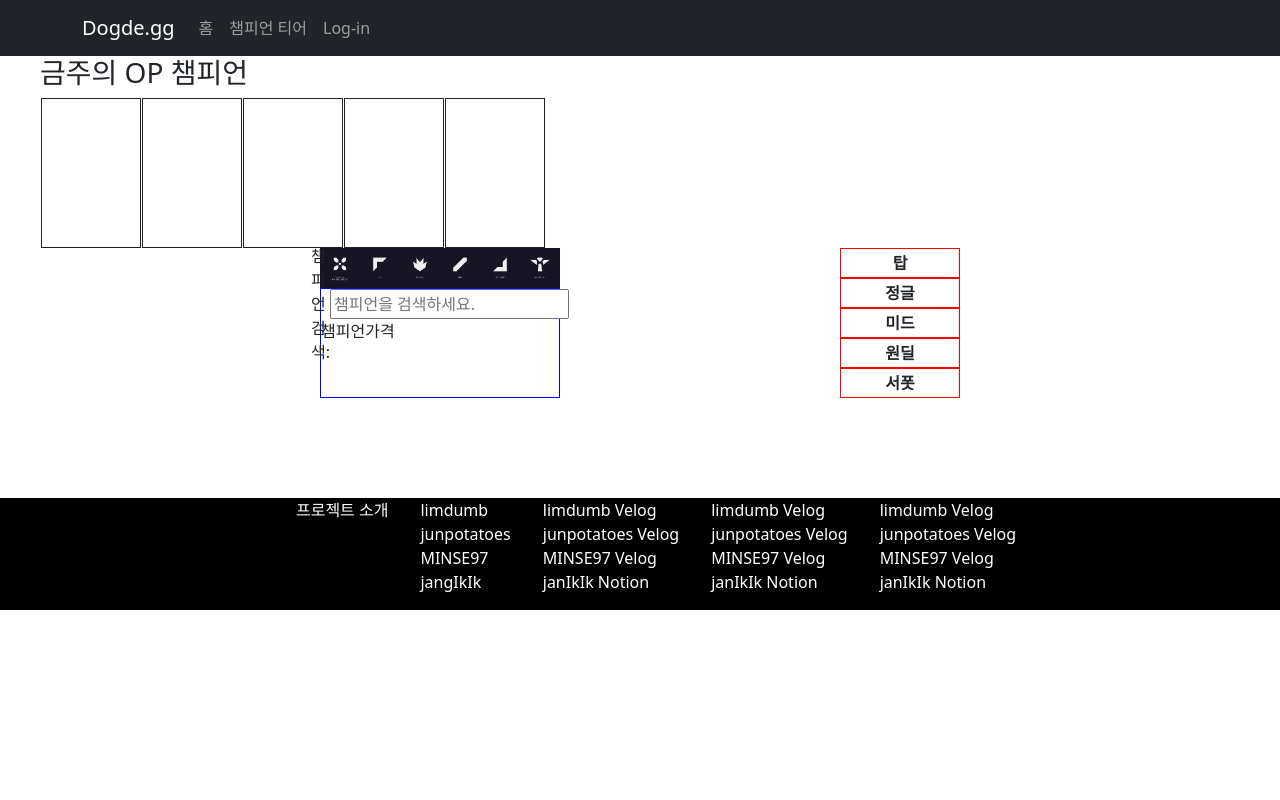
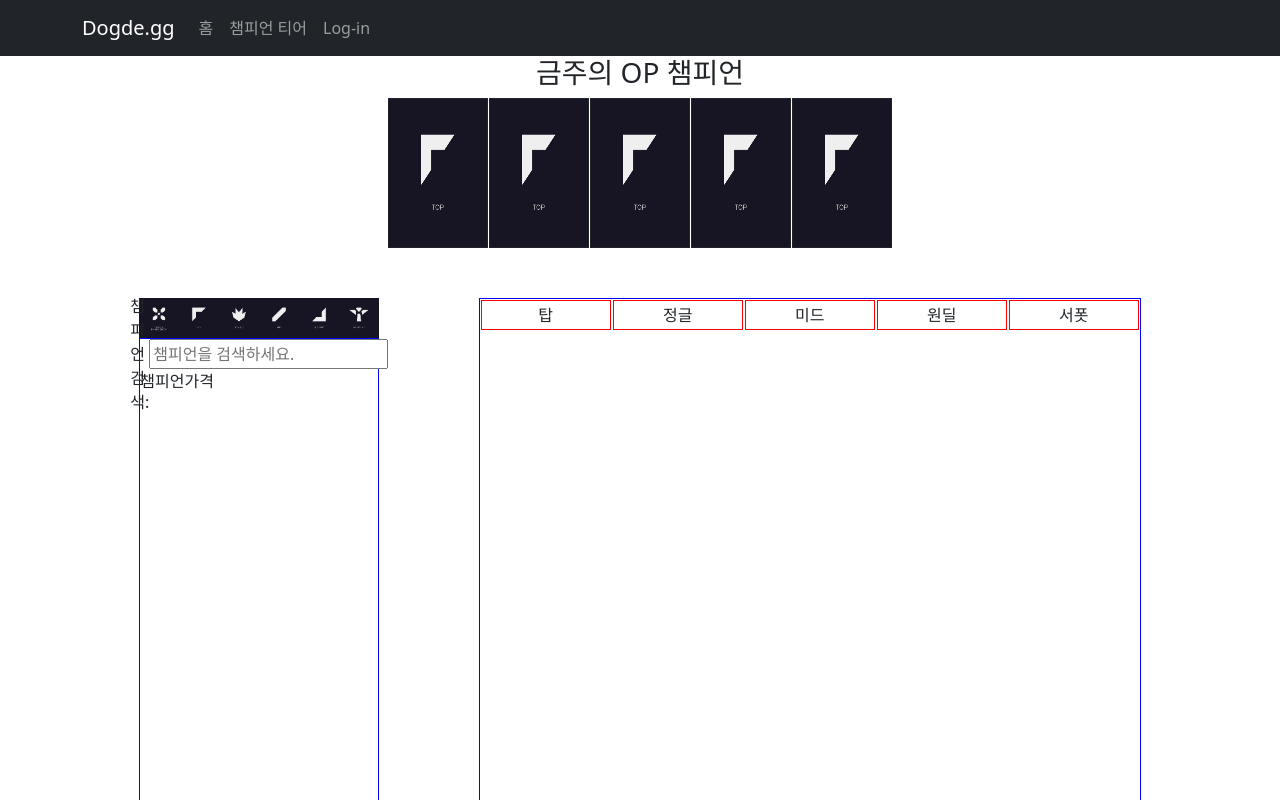
Before and after one commit to limdumb/DodGe.gg, a React (Create React App) app: page /championtear in a window 1280 px wide. Shown: the top 800 px of the page. Built offline with nearby package versions, Linux system fonts and the light colour scheme.

Commit message:
ClassName 수정

```diff
--- a/src/Components/BestChampion.css
+++ b/src/Components/BestChampion.css
@@ -1,55 +1,9 @@
-.card_container {
-    display: flex;
-}
-
-.top_card {
+.Card__Front {
     background-image: url("https://ddragon.leagueoflegends.com/cdn/img/champion/splash/Garen_0.jpg");
-    background-size: 100% 100%;
-    transform: rotateY(0deg);
-}
-
-.jungle_card {
-    background-image: url("https://ddragon.leagueoflegends.com/cdn/img/champion/splash/Nidalee_0.jpg");
     background-size: 100% 100%;
 }
 
-.mid_card {
-    background-image: url("https://ddragon.leagueoflegends.com/cdn/img/champion/splash/Leblanc_0.jpg");
+.Card__Back {
+    background-image: url("/public/Image/top.jpg");
     background-size: 100% 100%;
 }
-
-.bottom_card {
-    background-image: url("https://ddragon.leagueoflegends.com/cdn/img/champion/splash/MissFortune_0.jpg");
-    background-size: 100% 100%;
-}
-
-.support_card {
-    background-image: url("https://ddragon.leagueoflegends.com/cdn/img/champion/splash/Thresh_0.jpg");
-    background-size: 100% 100%;
-}
-
-.top_card_front {
-    background-image: url(../Image/top.jpg);
-    background-size: 100% 100%;
-    transform: rotateY(180deg);
-}
-
-.jungle_card_front {
-    background-image: url(../Image/jungle.jpg);
-    background-size: 100% 100%;
-}
-
-.mid_card_front {
-    background-image: url(../Image/mid.jpg);
-    background-size: 100% 100%;
-}
-
-.bottom_card_front {
-    background-image: url(../Image/bottom.jpg);
-    background-size: 100% 100%;
-}
-
-.support_card_front {
-    background-image: url(../Image/support.jpg);
-    background-size: 100% 100%;
-}
--- a/src/Components/BestChampion.jsx
+++ b/src/Components/BestChampion.jsx
@@ -1,6 +1,6 @@
-import { useState } from "react"
-import styled from "styled-components"
-import "./BestChampion.css"
+import { useState } from "react";
+import styled from "styled-components";
+import "./BestChampion.css";
 
 const Card = styled.div`
     height: 150px;
@@ -8,25 +8,71 @@ const Card = styled.div`
     border: solid 1px; red;
     margin: 0 0.5px;
     cursor: pointer;
-`
-export default function BestChampion() {
-    const [card, setCard] = useState(Array(5).fill(false))
+`;
+const BestChampImage = styled.img`
+  width: 100px;
+  height: 150px;
+`;
+/*export default function BestChampion() {
 
-    const cardChange = (idx)=>{
-      let result = [...card];
-      result[idx] = !result[idx]
-      setCard(result);
-      console.log(result)
+  // State 배열로 처리함 ( 이미지를 담고있는 변수를 넣어서 Arr)
+  // 그 ARR를 useState Default값으로 넘겨준다
+
+  // 인덱스를 추적해서 바꿔주게끔 해야지 이미지를 바꿀수있게 0 === garan => 교체 다른변수로 인덱스교체
+
+
+    const [cardLocation , setCardLocation] = useState([])
+    const [card, setCard] = useState(false)
+
+    const clickHandler = () => {
+        setCard(!card)
+        console.log(card)
     }
 
   return(
-   <div>
+
+   <div className="card_container">
       <h3>금주의 OP 챔피언</h3>
-      <div className="card_container">
-         {card.map(( el, idx ) => {
-           return (<Card key={idx} className={ card[idx] ? "card_back" : "card_front"}  onClick={()=>cardChange(idx)} />)
-         })}
+         <Card onClick={clickHandler}>
+          <BestChampImage src="https://ddragon.leagueoflegends.com/cdn/img/champion/splash/Garen_0.jpg"/>
+         </Card>
+         <Card>
+           <BestChampImage src="https://ddragon.leagueoflegends.com/cdn/img/champion/splash/Garen_0.jpg"/>
+         </Card>
+         <Card>
+          <BestChampImage src="https://ddragon.leagueoflegends.com/cdn/img/champion/splash/Garen_0.jpg"/>
+         </Card>
+         <Card>
+          <BestChampImage src="https://ddragon.leagueoflegends.com/cdn/img/champion/splash/Garen_0.jpg"/>
+         </Card>
+         <Card>
+           <BestChampImage src="https://ddragon.leagueoflegends.com/cdn/img/champion/splash/Garen_0.jpg"/>
+         </Card>
+    </div>
+  )
+}*/
+export default function BestChampion() {
+  const [card, setCard] = useState(Array(5).fill(false));
+
+  const cardChange = (idx) => {
+    let result = [...card];
+    result[idx] = !result[idx];
+    setCard(result);
+  };
+
+  return (
+    <div className="Card__Container">
+      <h3>금주의 OP 챔피언</h3>
+      <div className="Card__Section">
+        {card.map((el, idx) => {
+          return (
+            <Card
+              className={el ? "Card__Front" : "Card__Back"}
+              onClick={() => cardChange(idx)}
+            />
+          );
+        })}
       </div>
-  </div>
-  )
+    </div>
+  );
 }
--- a/src/Components/Champion.jsx
+++ b/src/Components/Champion.jsx
@@ -1,25 +1,25 @@
-import { useState } from "react"
 import styled from "styled-components"
 
-const ChampionTh = styled.th`
+const ChampLine = styled.span`
     border: 1px solid red;
+    width: 130px;
     height: 30px;
-    width: 120px;
+    margin: 1px;
     display: flex;
     align-items: center;
     justify-content: center;
 `
+
 export default function Champion() {
-    const [line, setLine] = useState(0);
     return (
-        <div id="Champion_container">
-            <tr>
-                <ChampionTh>탑</ChampionTh>
-                <ChampionTh>정글</ChampionTh>
-                <ChampionTh>미드</ChampionTh>
-                <ChampionTh>원딜</ChampionTh>
-                <ChampionTh>서폿</ChampionTh>
-            </tr>
+        <div id="Champion__Container">
+            <div className="Line__Container">
+                <ChampLine>탑</ChampLine>
+                <ChampLine>정글</ChampLine>
+                <ChampLine>미드</ChampLine>
+                <ChampLine>원딜</ChampLine>
+                <ChampLine>서폿</ChampLine>
+            </div>
         </div>
     )
 }
--- a/src/Components/ChampionList.jsx
+++ b/src/Components/ChampionList.jsx
@@ -2,11 +2,11 @@ import Position from "./Position"
 
 export default function ChampionList() {
     return (
-        <div className="champion_container">
+        <div className="Champion__Container">
             <Position />
-            <div className="champion_list">
+            <div className="Champion__List">
                 <div>
-                    <div className="search_champ">
+                    <div className="Search__Champ">
                         <label>챔피언검색: </label>
                         <input type="text" placeholder="챔피언을 검색하세요."></input>
                     </div>
--- a/src/Components/Position.jsx
+++ b/src/Components/Position.jsx
@@ -8,7 +8,7 @@ const LineImage = styled.img`
 //스프라이트 이미지로 구현할 것.
 export default function SidePosition() {
     return (
-        <div className="position_container">
+        <div className="Position__Container">
             <LineImage src={process.env.PUBLIC_URL + "/Image/all.jpg"}></LineImage>
             <LineImage src={process.env.PUBLIC_URL + "/Image/top.jpg"}></LineImage>
             <LineImage src={process.env.PUBLIC_URL + "/Image/jungle.jpg"}></LineImage>
--- a/src/MainPage/ChampionTear.css
+++ b/src/MainPage/ChampionTear.css
@@ -13,36 +13,36 @@
   margin-bottom: 50px;
 }
 
-.position_container {
+.Position__Container {
   display: flex;
 }
 
-.champion_container {
+.Champion__Container {
   display: flex;
   flex-direction: column;
   width: 240px;
   height: 100%
 }
 
-.champion_list {
+.Champion__List {
   border: 1px solid blue;
   height: 100%;
 }
 
-.search_champ {
+.Search__Champ {
   display: flex;
   justify-content: center;
   align-items: center;
   height: 30px;
 }
 
-.line_container {
+.Line__Container {
   border: 1px solid blue;
   display: flex;
   height: 100vh;
 }
 
-.contents_container {
+.Contents__Container {
   display: flex;
   justify-content: space-evenly;
   width: 100%
--- a/src/MainPage/ChampionTear.jsx
+++ b/src/MainPage/ChampionTear.jsx
@@ -12,8 +12,8 @@ export default function ChampionTear() {
       <Header />
       <div id="Main__Container">
         <BestChampion />
-        <div className="contents_container">
-          <aside className="championlist_container">
+        <div className="Contents__Container">
+          <aside className="Championlist__Container">
             <ChampionList />
           </aside>
           <main>
```
Also changed, not shown: src/Components/MainHeader.jsx (deleted, +0 -12 lines).
